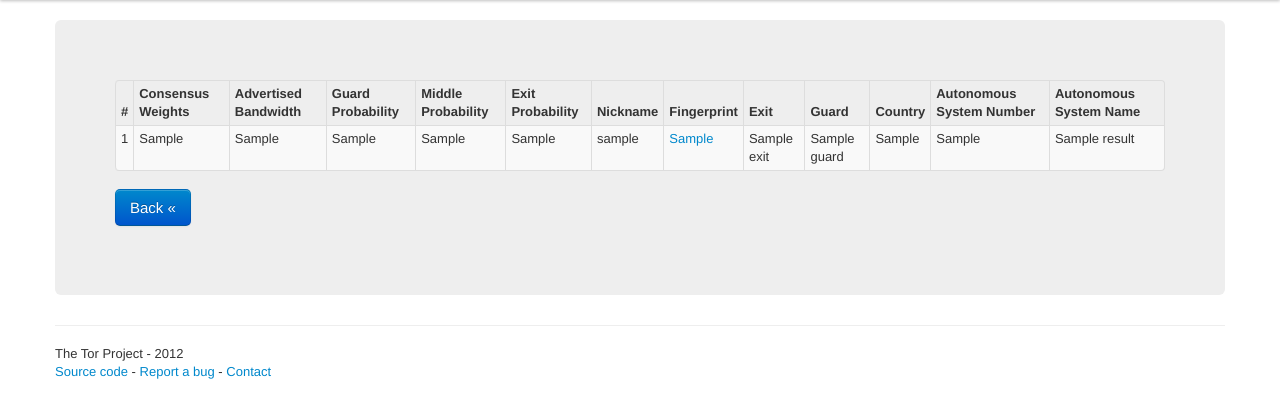
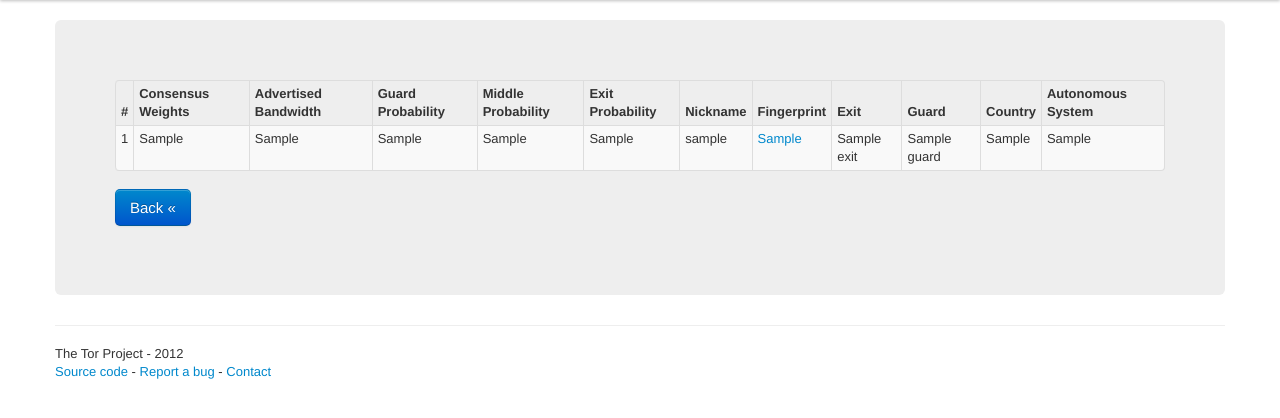
Before and after one commit to gsathya/compass, a Flask app: template templates/result.html in a window 1280 px wide. Shown: the part 40-458 px from the top of the page. Run offline with Flask 2, Linux system fonts and the light colour scheme; the template is opened without the code that fills it: most values are stand-ins (such as "Sample title", 1, 10 or a date in 2020); some libraries are stand-ins or nearby versions.

Commit message:
Merge AS_Number and AS_Name
Those two columns took up quite a bit of space, merging
them together should hopefully free up more space to
display more important information.

```diff
--- a/app.py
+++ b/app.py
@@ -39,6 +39,7 @@ class Result():
         self.cc = None
         self.as_no = None
         self.as_name = None
+        self.as_info = None
 
 def parse(output_string, grouping=False, sort_key=None):
     results = []
@@ -78,6 +79,7 @@ def parse(output_string, grouping=False, sort_key=None):
             result.as_no = values[10]
             result.as_name = ' '.join(values[11:])
             result.as_name = re.sub(r'\([^)]*\)', '', result.as_name)
+            result.as_info = "%s %s" % (result.as_no, result.as_name)
 
             if sort_key:
                 key = float(getattr(result, sort_key)[:-1])
--- a/templates/result.html
+++ b/templates/result.html
@@ -63,8 +63,7 @@
               <th>Exit</th>
               <th>Guard</th>
               <th>Country</th>
-              <th>Autonomous System Number</th>
-              <th>Autonomous System Name</th>
+              <th>Autonomous System</th>
             </tr>
           </thead>
           <tbody>
@@ -87,8 +86,7 @@
               <td>{{ result.exit }}</td>
               <td>{{ result.guard }}</td>
               <td>{{ result.cc }}</td>
-              <td>{{ result.as_no }}</td>
-              <td>{{ result.as_name }}</td>
+              <td>{{ result.as_info }}</td>
             </tr>
            {% endfor %}
           </tbody>
```
Also changed, not shown: compass.py (+6 -5 lines).
